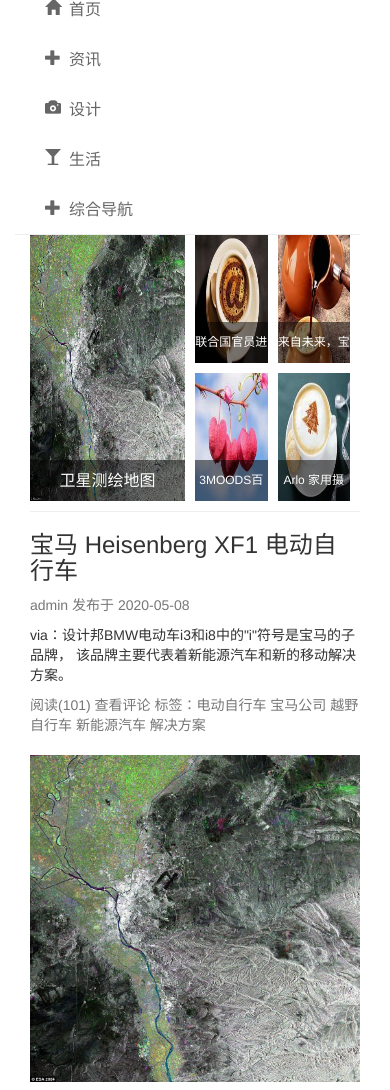
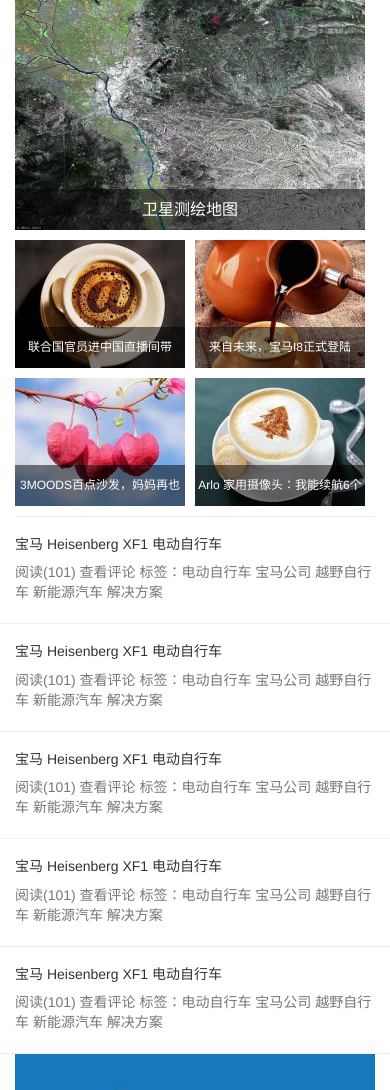
Before and after one commit to lyjady/moblie-web, a website: page reative/ali/index.html in a window 390 px wide. Shown: the part 136-1226 px from the top of the page. Drawn offline with nearby package versions, Linux system fonts and the light colour scheme.

Commit message:
complete

```diff
--- a/reative/ali/css/index.css
+++ b/reative/ali/css/index.css
@@ -1,6 +1,62 @@
 @media screen and (min-width: 1280px){
   .container {
     width: 1280px;
+  }
+}
+
+@media screen and (max-width: 991px) {
+  .logo {
+    text-align: center;
+  }
+
+  header > nav > ul > li {
+    float: left;
+    width: 20%;
+  }
+}
+
+@media screen and (max-width: 767px) {
+  .logo {
+    height: 50px;
+    line-height: 50px;
+  }
+
+  .logo span {
+    color: white;
+    font-size: 18px;
+  }
+
+  header > nav > ul > li {
+    font-size: 12px;
+    padding: 0;
+  }
+
+  .news > ul > li {
+    width: 50% !important;
+  }
+
+  .news > ul > li:first-child {
+    width: 100% !important;
+  }
+
+  .public h3 {
+    font-size: 14px;
+  }
+
+    /*[class^=col-] {*/
+    /*  padding: 0;*/
+    /*}*/
+
+  .container {
+    padding: 0;
+  }
+
+  header {
+    padding-right: 0 !important;
+  }
+
+  nav {
+    padding: 0 5px !important;
   }
 }
 
--- a/reative/ali/index.html
+++ b/reative/ali/index.html
@@ -12,7 +12,8 @@
     <header class="col-md-2">
       <div class="logo">
         <a href="#">
-          <img src="images/logo.png" alt="...">
+          <img class="hidden-xs" src="images/logo.png" alt="...">
+          <span class="visible-xs">阿里百秀</span>
         </a>
       </div>
       <nav>
@@ -62,58 +63,58 @@
       </div>
       <div class="public">
         <div class="row">
-          <div class="col-md-9">
+          <div class="col-md-9 col-sm-9">
             <h3>宝马 Heisenberg XF1 电动自行车</h3>
-            <p class="text-muted">admin 发布于 2020-05-08</p>
-            <p>via：设计邦BMW电动车i3和i8中的"i"符号是宝马的子品牌， 该品牌主要代表着新能源汽车和新的移动解决方案。</p>
+            <p class="text-muted hidden-xs">admin 发布于 2020-05-08</p>
+            <p class="hidden-xs">via：设计邦BMW电动车i3和i8中的"i"符号是宝马的子品牌， 该品牌主要代表着新能源汽车和新的移动解决方案。</p>
             <p class="text-muted">阅读(101) 查看评论 标签：电动自行车 宝马公司 越野自行车 新能源汽车 解决方案</p>
           </div>
-          <div class="col-md-3">
-            <img src="images/news-1.jpg" alt="...">
+          <div class="col-md-3 col-sm-3">
+            <img class="hidden-xs" src="images/news-1.jpg" alt="...">
           </div>
         </div>
         <div class="row">
-          <div class="col-md-9">
+          <div class="col-md-9 col-sm-9">
             <h3>宝马 Heisenberg XF1 电动自行车</h3>
-            <p class="text-muted">admin 发布于 2020-05-08</p>
-            <p>via：设计邦BMW电动车i3和i8中的"i"符号是宝马的子品牌， 该品牌主要代表着新能源汽车和新的移动解决方案。</p>
+            <p class="text-muted hidden-xs">admin 发布于 2020-05-08</p>
+            <p class="hidden-xs">via：设计邦BMW电动车i3和i8中的"i"符号是宝马的子品牌， 该品牌主要代表着新能源汽车和新的移动解决方案。</p>
             <p class="text-muted">阅读(101) 查看评论 标签：电动自行车 宝马公司 越野自行车 新能源汽车 解决方案</p>
           </div>
-          <div class="col-md-3">
-            <img src="images/news-1.jpg" alt="...">
+          <div class="col-md-3 col-sm-3">
+            <img class="hidden-xs" src="images/news-1.jpg" alt="...">
           </div>
         </div>
         <div class="row">
-          <div class="col-md-9">
+          <div class="col-md-9 col-sm-9">
             <h3>宝马 Heisenberg XF1 电动自行车</h3>
-            <p class="text-muted">admin 发布于 2020-05-08</p>
-            <p>via：设计邦BMW电动车i3和i8中的"i"符号是宝马的子品牌， 该品牌主要代表着新能源汽车和新的移动解决方案。</p>
+            <p class="text-muted hidden-xs">admin 发布于 2020-05-08</p>
+            <p class="hidden-xs">via：设计邦BMW电动车i3和i8中的"i"符号是宝马的子品牌， 该品牌主要代表着新能源汽车和新的移动解决方案。</p>
             <p class="text-muted">阅读(101) 查看评论 标签：电动自行车 宝马公司 越野自行车 新能源汽车 解决方案</p>
           </div>
-          <div class="col-md-3">
-            <img src="images/news-1.jpg" alt="...">
+          <div class="col-md-3 col-sm-3">
+            <img class="hidden-xs" src="images/news-1.jpg" alt="...">
           </div>
         </div>
         <div class="row">
-          <div class="col-md-9">
+          <div class="col-md-9 col-sm-9">
             <h3>宝马 Heisenberg XF1 电动自行车</h3>
-            <p class="text-muted">admin 发布于 2020-05-08</p>
-            <p>via：设计邦BMW电动车i3和i8中的"i"符号是宝马的子品牌， 该品牌主要代表着新能源汽车和新的移动解决方案。</p>
+            <p class="text-muted hidden-xs">admin 发布于 2020-05-08</p>
+            <p class="hidden-xs">via：设计邦BMW电动车i3和i8中的"i"符号是宝马的子品牌， 该品牌主要代表着新能源汽车和新的移动解决方案。</p>
             <p class="text-muted">阅读(101) 查看评论 标签：电动自行车 宝马公司 越野自行车 新能源汽车 解决方案</p>
           </div>
-          <div class="col-md-3">
-            <img src="images/news-1.jpg" alt="...">
+          <div class="col-md-3 col-sm-3">
+            <img class="hidden-xs" src="images/news-1.jpg" alt="...">
           </div>
         </div>
         <div class="row">
-          <div class="col-md-9">
+          <div class="col-md-9 col-sm-9">
             <h3>宝马 Heisenberg XF1 电动自行车</h3>
-            <p class="text-muted">admin 发布于 2020-05-08</p>
-            <p>via：设计邦BMW电动车i3和i8中的"i"符号是宝马的子品牌， 该品牌主要代表着新能源汽车和新的移动解决方案。</p>
+            <p class="text-muted hidden-xs">admin 发布于 2020-05-08</p>
+            <p class="hidden-xs">via：设计邦BMW电动车i3和i8中的"i"符号是宝马的子品牌， 该品牌主要代表着新能源汽车和新的移动解决方案。</p>
             <p class="text-muted">阅读(101) 查看评论 标签：电动自行车 宝马公司 越野自行车 新能源汽车 解决方案</p>
           </div>
-          <div class="col-md-3">
-            <img src="images/news-1.jpg" alt="...">
+          <div class="col-md-3 col-sm-3">
+            <img class="hidden-xs" src="images/news-1.jpg" alt="...">
           </div>
         </div>
       </div>
```
